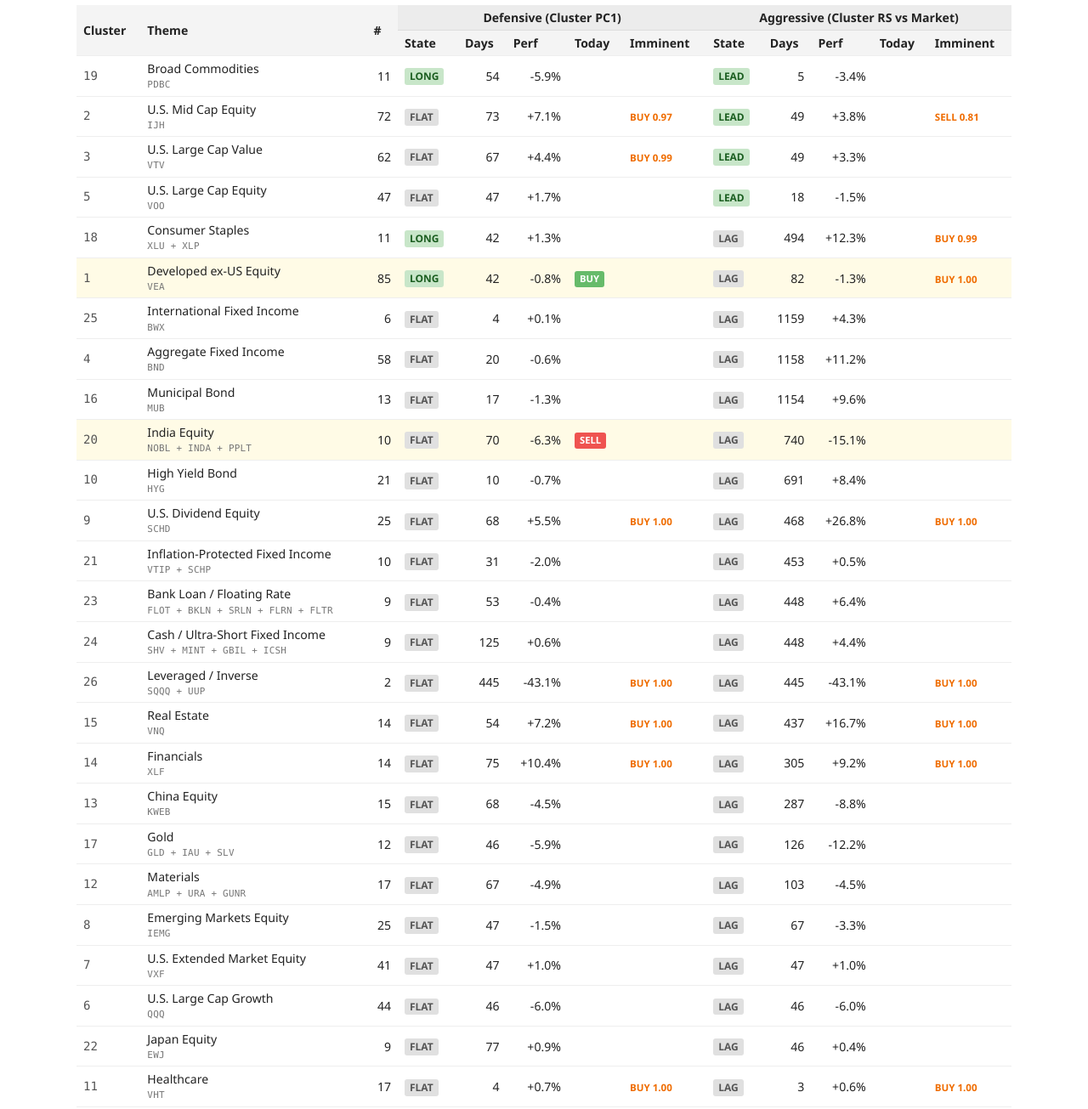
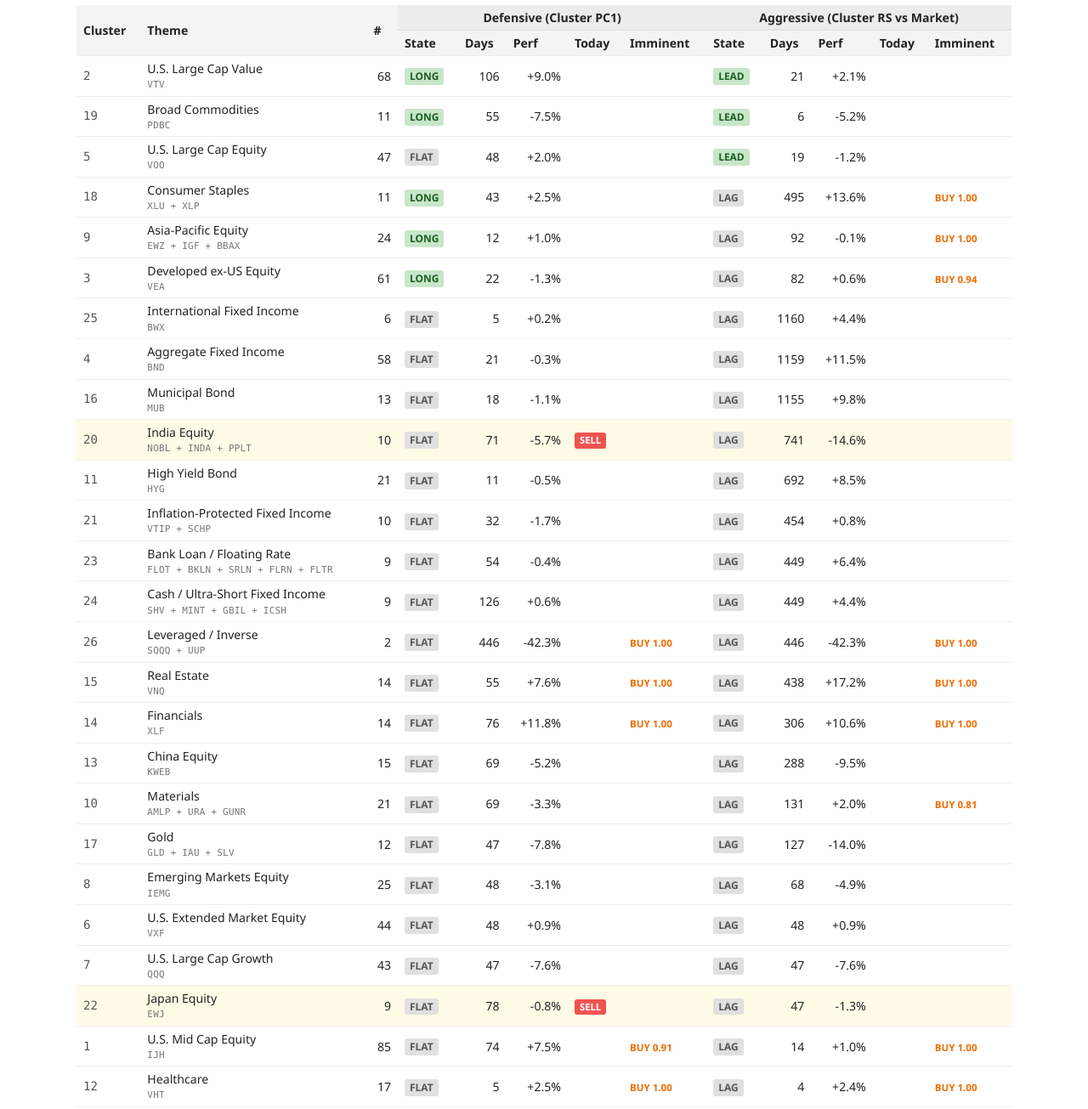
Before and after one commit to sidmat/ETF-Signals, a plain HTML site: page index.html in a window 1280 px wide. Shown: the part 620-1925 px from the top of the page at 85% size. Drawn offline with Linux system fonts and the light colour scheme.

Commit message:
index update

```diff
--- a/index.html
+++ b/index.html
@@ -36,7 +36,7 @@
 <body>
   <h1>Sid Mathur's Thematic ETF Multi-Momentum Screening System</h1>
   <p class="sub">Two strategies on the same thematic ETF universe, each updated daily.</p>
-  <p class="updated">Updated 28 Jul 2026 &middot; 26 clusters &middot; Defensive LONG: 3/26 &middot; Aggressive LEAD: 4/26 &middot; Today: 2 defensive events, 0 aggressive events</p>
+  <p class="updated">Updated 29 Jul 2026 &middot; 26 clusters &middot; Defensive LONG: 5/26 &middot; Aggressive LEAD: 3/26 &middot; Today: 2 defensive events, 0 aggressive events</p>
 
   <div class="card">
     <a href="SM-TETF-Report.pdf">Defensive Strategy &mdash; Latest Report (PDF)</a>
@@ -76,32 +76,32 @@
       </tr>
     </thead>
     <tbody>
-      <tr class=""><td class="cl">19</td><td><div class="theme-name">Broad Commodities</div><div class="basket">PDBC</div></td><td class="num">11</td><td><span class="st-long">LONG</span></td><td class="num">54</td><td class="num">-5.9%</td><td></td><td></td><td><span class="st-long">LEAD</span></td><td class="num">5</td><td class="num">-3.4%</td><td></td><td></td></tr>
-      <tr class=""><td class="cl">2</td><td><div class="theme-name">U.S. Mid Cap Equity</div><div class="basket">IJH</div></td><td class="num">72</td><td><span class="st-flat">FLAT</span></td><td class="num">73</td><td class="num">+7.1%</td><td></td><td><span class="imm">BUY 0.97</span></td><td><span class="st-long">LEAD</span></td><td class="num">49</td><td class="num">+3.8%</td><td></td><td><span class="imm">SELL 0.81</span></td></tr>
-      <tr class=""><td class="cl">3</td><td><div class="theme-name">U.S. Large Cap Value</div><div class="basket">VTV</div></td><td class="num">62</td><td><span class="st-flat">FLAT</span></td><td class="num">67</td><td class="num">+4.4%</td><td></td><td><span class="imm">BUY 0.99</span></td><td><span class="st-long">LEAD</span></td><td class="num">49</td><td class="num">+3.3%</td><td></td><td></td></tr>
-      <tr class=""><td class="cl">5</td><td><div class="theme-name">U.S. Large Cap Equity</div><div class="basket">VOO</div></td><td class="num">47</td><td><span class="st-flat">FLAT</span></td><td class="num">47</td><td class="num">+1.7%</td><td></td><td></td><td><span class="st-long">LEAD</span></td><td class="num">18</td><td class="num">-1.5%</td><td></td><td></td></tr>
-      <tr class=""><td class="cl">18</td><td><div class="theme-name">Consumer Staples</div><div class="basket">XLU + XLP</div></td><td class="num">11</td><td><span class="st-long">LONG</span></td><td class="num">42</td><td class="num">+1.3%</td><td></td><td></td><td><span class="st-flat">LAG</span></td><td class="num">494</td><td class="num">+12.3%</td><td></td><td><span class="imm">BUY 0.99</span></td></tr>
-      <tr class="evrow"><td class="cl">1</td><td><div class="theme-name">Developed ex-US Equity</div><div class="basket">VEA</div></td><td class="num">85</td><td><span class="st-long">LONG</span></td><td class="num">42</td><td class="num">-0.8%</td><td><span class="ev-up">BUY</span></td><td></td><td><span class="st-flat">LAG</span></td><td class="num">82</td><td class="num">-1.3%</td><td></td><td><span class="imm">BUY 1.00</span></td></tr>
-      <tr class=""><td class="cl">25</td><td><div class="theme-name">International Fixed Income</div><div class="basket">BWX</div></td><td class="num">6</td><td><span class="st-flat">FLAT</span></td><td class="num">4</td><td class="num">+0.1%</td><td></td><td></td><td><span class="st-flat">LAG</span></td><td class="num">1159</td><td class="num">+4.3%</td><td></td><td></td></tr>
-      <tr class=""><td class="cl">4</td><td><div class="theme-name">Aggregate Fixed Income</div><div class="basket">BND</div></td><td class="num">58</td><td><span class="st-flat">FLAT</span></td><td class="num">20</td><td class="num">-0.6%</td><td></td><td></td><td><span class="st-flat">LAG</span></td><td class="num">1158</td><td class="num">+11.2%</td><td></td><td></td></tr>
-      <tr class=""><td class="cl">16</td><td><div class="theme-name">Municipal Bond</div><div class="basket">MUB</div></td><td class="num">13</td><td><span class="st-flat">FLAT</span></td><td class="num">17</td><td class="num">-1.3%</td><td></td><td></td><td><span class="st-flat">LAG</span></td><td class="num">1154</td><td class="num">+9.6%</td><td></td><td></td></tr>
-      <tr class="evrow"><td class="cl">20</td><td><div class="theme-name">India Equity</div><div class="basket">NOBL + INDA + PPLT</div></td><td class="num">10</td><td><span class="st-flat">FLAT</span></td><td class="num">70</td><td class="num">-6.3%</td><td><span class="ev-dn">SELL</span></td><td></td><td><span class="st-flat">LAG</span></td><td class="num">740</td><td class="num">-15.1%</td><td></td><td></td></tr>
-      <tr class=""><td class="cl">10</td><td><div class="theme-name">High Yield Bond</div><div class="basket">HYG</div></td><td class="num">21</td><td><span class="st-flat">FLAT</span></td><td class="num">10</td><td class="num">-0.7%</td><td></td><td></td><td><span class="st-flat">LAG</span></td><td class="num">691</td><td class="num">+8.4%</td><td></td><td></td></tr>
-      <tr class=""><td class="cl">9</td><td><div class="theme-name">U.S. Dividend Equity</div><div class="basket">SCHD</div></td><td class="num">25</td><td><span class="st-flat">FLAT</span></td><td class="num">68</td><td class="num">+5.5%</td><td></td><td><span class="imm">BUY 1.00</span></td><td><span class="st-flat">LAG</span></td><td class="num">468</td><td class="num">+26.8%</td><td></td><td><span class="imm">BUY 1.00</span></td></tr>
-      <tr class=""><td class="cl">21</td><td><div class="theme-name">Inflation-Protected Fixed Income</div><div class="basket">VTIP + SCHP</div></td><td class="num">10</td><td><span class="st-flat">FLAT</span></td><td class="num">31</td><td class="num">-2.0%</td><td></td><td></td><td><span class="st-flat">LAG</span></td><td class="num">453</td><td class="num">+0.5%</td><td></td><td></td></tr>
-      <tr class=""><td class="cl">23</td><td><div class="theme-name">Bank Loan / Floating Rate</div><div class="basket">FLOT + BKLN + SRLN + FLRN + FLTR</div></td><td class="num">9</td><td><span class="st-flat">FLAT</span></td><td class="num">53</td><td class="num">-0.4%</td><td></td><td></td><td><span class="st-flat">LAG</span></td><td class="num">448</td><td class="num">+6.4%</td><td></td><td></td></tr>
-      <tr class=""><td class="cl">24</td><td><div class="theme-name">Cash / Ultra-Short Fixed Income</div><div class="basket">SHV + MINT + GBIL + ICSH</div></td><td class="num">9</td><td><span class="st-flat">FLAT</span></td><td class="num">125</td><td class="num">+0.6%</td><td></td><td></td><td><span class="st-flat">LAG</span></td><td class="num">448</td><td class="num">+4.4%</td><td></td><td></td></tr>
-      <tr class=""><td class="cl">26</td><td><div class="theme-name">Leveraged / Inverse</div><div class="basket">SQQQ + UUP</div></td><td class="num">2</td><td><span class="st-flat">FLAT</span></td><td class="num">445</td><td class="num">-43.1%</td><td></td><td><span class="imm">BUY 1.00</span></td><td><span class="st-flat">LAG</span></td><td class="num">445</td><td class="num">-43.1%</td><td></td><td><span class="imm">BUY 1.00</span></td></tr>
-      <tr class=""><td class="cl">15</td><td><div class="theme-name">Real Estate</div><div class="basket">VNQ</div></td><td class="num">14</td><td><span class="st-flat">FLAT</span></td><td class="num">54</td><td class="num">+7.2%</td><td></td><td><span class="imm">BUY 1.00</span></td><td><span class="st-flat">LAG</span></td><td class="num">437</td><td class="num">+16.7%</td><td></td><td><span class="imm">BUY 1.00</span></td></tr>
-      <tr class=""><td class="cl">14</td><td><div class="theme-name">Financials</div><div class="basket">XLF</div></td><td class="num">14</td><td><span class="st-flat">FLAT</span></td><td class="num">75</td><td class="num">+10.4%</td><td></td><td><span class="imm">BUY 1.00</span></td><td><span class="st-flat">LAG</span></td><td class="num">305</td><td class="num">+9.2%</td><td></td><td><span class="imm">BUY 1.00</span></td></tr>
-      <tr class=""><td class="cl">13</td><td><div class="theme-name">China Equity</div><div class="basket">KWEB</div></td><td class="num">15</td><td><span class="st-flat">FLAT</span></td><td class="num">68</td><td class="num">-4.5%</td><td></td><td></td><td><span class="st-flat">LAG</span></td><td class="num">287</td><td class="num">-8.8%</td><td></td><td></td></tr>
-      <tr class=""><td class="cl">17</td><td><div class="theme-name">Gold</div><div class="basket">GLD + IAU + SLV</div></td><td class="num">12</td><td><span class="st-flat">FLAT</span></td><td class="num">46</td><td class="num">-5.9%</td><td></td><td></td><td><span class="st-flat">LAG</span></td><td class="num">126</td><td class="num">-12.2%</td><td></td><td></td></tr>
-      <tr class=""><td class="cl">12</td><td><div class="theme-name">Materials</div><div class="basket">AMLP + URA + GUNR</div></td><td class="num">17</td><td><span class="st-flat">FLAT</span></td><td class="num">67</td><td class="num">-4.9%</td><td></td><td></td><td><span class="st-flat">LAG</span></td><td class="num">103</td><td class="num">-4.5%</td><td></td><td></td></tr>
-      <tr class=""><td class="cl">8</td><td><div class="theme-name">Emerging Markets Equity</div><div class="basket">IEMG</div></td><td class="num">25</td><td><span class="st-flat">FLAT</span></td><td class="num">47</td><td class="num">-1.5%</td><td></td><td></td><td><span class="st-flat">LAG</span></td><td class="num">67</td><td class="num">-3.3%</td><td></td><td></td></tr>
-      <tr class=""><td class="cl">7</td><td><div class="theme-name">U.S. Extended Market Equity</div><div class="basket">VXF</div></td><td class="num">41</td><td><span class="st-flat">FLAT</span></td><td class="num">47</td><td class="num">+1.0%</td><td></td><td></td><td><span class="st-flat">LAG</span></td><td class="num">47</td><td class="num">+1.0%</td><td></td><td></td></tr>
-      <tr class=""><td class="cl">6</td><td><div class="theme-name">U.S. Large Cap Growth</div><div class="basket">QQQ</div></td><td class="num">44</td><td><span class="st-flat">FLAT</span></td><td class="num">46</td><td class="num">-6.0%</td><td></td><td></td><td><span class="st-flat">LAG</span></td><td class="num">46</td><td class="num">-6.0%</td><td></td><td></td></tr>
-      <tr class=""><td class="cl">22</td><td><div class="theme-name">Japan Equity</div><div class="basket">EWJ</div></td><td class="num">9</td><td><span class="st-flat">FLAT</span></td><td class="num">77</td><td class="num">+0.9%</td><td></td><td></td><td><span class="st-flat">LAG</span></td><td class="num">46</td><td class="num">+0.4%</td><td></td><td></td></tr>
-      <tr class=""><td class="cl">11</td><td><div class="theme-name">Healthcare</div><div class="basket">VHT</div></td><td class="num">17</td><td><span class="st-flat">FLAT</span></td><td class="num">4</td><td class="num">+0.7%</td><td></td><td><span class="imm">BUY 1.00</span></td><td><span class="st-flat">LAG</span></td><td class="num">3</td><td class="num">+0.6%</td><td></td><td><span class="imm">BUY 1.00</span></td></tr>
+      <tr class=""><td class="cl">2</td><td><div class="theme-name">U.S. Large Cap Value</div><div class="basket">VTV</div></td><td class="num">68</td><td><span class="st-long">LONG</span></td><td class="num">106</td><td class="num">+9.0%</td><td></td><td></td><td><span class="st-long">LEAD</span></td><td class="num">21</td><td class="num">+2.1%</td><td></td><td></td></tr>
+      <tr class=""><td class="cl">19</td><td><div class="theme-name">Broad Commodities</div><div class="basket">PDBC</div></td><td class="num">11</td><td><span class="st-long">LONG</span></td><td class="num">55</td><td class="num">-7.5%</td><td></td><td></td><td><span class="st-long">LEAD</span></td><td class="num">6</td><td class="num">-5.2%</td><td></td><td></td></tr>
+      <tr class=""><td class="cl">5</td><td><div class="theme-name">U.S. Large Cap Equity</div><div class="basket">VOO</div></td><td class="num">47</td><td><span class="st-flat">FLAT</span></td><td class="num">48</td><td class="num">+2.0%</td><td></td><td></td><td><span class="st-long">LEAD</span></td><td class="num">19</td><td class="num">-1.2%</td><td></td><td></td></tr>
+      <tr class=""><td class="cl">18</td><td><div class="theme-name">Consumer Staples</div><div class="basket">XLU + XLP</div></td><td class="num">11</td><td><span class="st-long">LONG</span></td><td class="num">43</td><td class="num">+2.5%</td><td></td><td></td><td><span class="st-flat">LAG</span></td><td class="num">495</td><td class="num">+13.6%</td><td></td><td><span class="imm">BUY 1.00</span></td></tr>
+      <tr class=""><td class="cl">9</td><td><div class="theme-name">Asia-Pacific Equity</div><div class="basket">EWZ + IGF + BBAX</div></td><td class="num">24</td><td><span class="st-long">LONG</span></td><td class="num">12</td><td class="num">+1.0%</td><td></td><td></td><td><span class="st-flat">LAG</span></td><td class="num">92</td><td class="num">-0.1%</td><td></td><td><span class="imm">BUY 1.00</span></td></tr>
+      <tr class=""><td class="cl">3</td><td><div class="theme-name">Developed ex-US Equity</div><div class="basket">VEA</div></td><td class="num">61</td><td><span class="st-long">LONG</span></td><td class="num">22</td><td class="num">-1.3%</td><td></td><td></td><td><span class="st-flat">LAG</span></td><td class="num">82</td><td class="num">+0.6%</td><td></td><td><span class="imm">BUY 0.94</span></td></tr>
+      <tr class=""><td class="cl">25</td><td><div class="theme-name">International Fixed Income</div><div class="basket">BWX</div></td><td class="num">6</td><td><span class="st-flat">FLAT</span></td><td class="num">5</td><td class="num">+0.2%</td><td></td><td></td><td><span class="st-flat">LAG</span></td><td class="num">1160</td><td class="num">+4.4%</td><td></td><td></td></tr>
+      <tr class=""><td class="cl">4</td><td><div class="theme-name">Aggregate Fixed Income</div><div class="basket">BND</div></td><td class="num">58</td><td><span class="st-flat">FLAT</span></td><td class="num">21</td><td class="num">-0.3%</td><td></td><td></td><td><span class="st-flat">LAG</span></td><td class="num">1159</td><td class="num">+11.5%</td><td></td><td></td></tr>
+      <tr class=""><td class="cl">16</td><td><div class="theme-name">Municipal Bond</div><div class="basket">MUB</div></td><td class="num">13</td><td><span class="st-flat">FLAT</span></td><td class="num">18</td><td class="num">-1.1%</td><td></td><td></td><td><span class="st-flat">LAG</span></td><td class="num">1155</td><td class="num">+9.8%</td><td></td><td></td></tr>
+      <tr class="evrow"><td class="cl">20</td><td><div class="theme-name">India Equity</div><div class="basket">NOBL + INDA + PPLT</div></td><td class="num">10</td><td><span class="st-flat">FLAT</span></td><td class="num">71</td><td class="num">-5.7%</td><td><span class="ev-dn">SELL</span></td><td></td><td><span class="st-flat">LAG</span></td><td class="num">741</td><td class="num">-14.6%</td><td></td><td></td></tr>
+      <tr class=""><td class="cl">11</td><td><div class="theme-name">High Yield Bond</div><div class="basket">HYG</div></td><td class="num">21</td><td><span class="st-flat">FLAT</span></td><td class="num">11</td><td class="num">-0.5%</td><td></td><td></td><td><span class="st-flat">LAG</span></td><td class="num">692</td><td class="num">+8.5%</td><td></td><td></td></tr>
+      <tr class=""><td class="cl">21</td><td><div class="theme-name">Inflation-Protected Fixed Income</div><div class="basket">VTIP + SCHP</div></td><td class="num">10</td><td><span class="st-flat">FLAT</span></td><td class="num">32</td><td class="num">-1.7%</td><td></td><td></td><td><span class="st-flat">LAG</span></td><td class="num">454</td><td class="num">+0.8%</td><td></td><td></td></tr>
+      <tr class=""><td class="cl">23</td><td><div class="theme-name">Bank Loan / Floating Rate</div><div class="basket">FLOT + BKLN + SRLN + FLRN + FLTR</div></td><td class="num">9</td><td><span class="st-flat">FLAT</span></td><td class="num">54</td><td class="num">-0.4%</td><td></td><td></td><td><span class="st-flat">LAG</span></td><td class="num">449</td><td class="num">+6.4%</td><td></td><td></td></tr>
+      <tr class=""><td class="cl">24</td><td><div class="theme-name">Cash / Ultra-Short Fixed Income</div><div class="basket">SHV + MINT + GBIL + ICSH</div></td><td class="num">9</td><td><span class="st-flat">FLAT</span></td><td class="num">126</td><td class="num">+0.6%</td><td></td><td></td><td><span class="st-flat">LAG</span></td><td class="num">449</td><td class="num">+4.4%</td><td></td><td></td></tr>
+      <tr class=""><td class="cl">26</td><td><div class="theme-name">Leveraged / Inverse</div><div class="basket">SQQQ + UUP</div></td><td class="num">2</td><td><span class="st-flat">FLAT</span></td><td class="num">446</td><td class="num">-42.3%</td><td></td><td><span class="imm">BUY 1.00</span></td><td><span class="st-flat">LAG</span></td><td class="num">446</td><td class="num">-42.3%</td><td></td><td><span class="imm">BUY 1.00</span></td></tr>
+      <tr class=""><td class="cl">15</td><td><div class="theme-name">Real Estate</div><div class="basket">VNQ</div></td><td class="num">14</td><td><span class="st-flat">FLAT</span></td><td class="num">55</td><td class="num">+7.6%</td><td></td><td><span class="imm">BUY 1.00</span></td><td><span class="st-flat">LAG</span></td><td class="num">438</td><td class="num">+17.2%</td><td></td><td><span class="imm">BUY 1.00</span></td></tr>
+      <tr class=""><td class="cl">14</td><td><div class="theme-name">Financials</div><div class="basket">XLF</div></td><td class="num">14</td><td><span class="st-flat">FLAT</span></td><td class="num">76</td><td class="num">+11.8%</td><td></td><td><span class="imm">BUY 1.00</span></td><td><span class="st-flat">LAG</span></td><td class="num">306</td><td class="num">+10.6%</td><td></td><td><span class="imm">BUY 1.00</span></td></tr>
+      <tr class=""><td class="cl">13</td><td><div class="theme-name">China Equity</div><div class="basket">KWEB</div></td><td class="num">15</td><td><span class="st-flat">FLAT</span></td><td class="num">69</td><td class="num">-5.2%</td><td></td><td></td><td><span class="st-flat">LAG</span></td><td class="num">288</td><td class="num">-9.5%</td><td></td><td></td></tr>
+      <tr class=""><td class="cl">10</td><td><div class="theme-name">Materials</div><div class="basket">AMLP + URA + GUNR</div></td><td class="num">21</td><td><span class="st-flat">FLAT</span></td><td class="num">69</td><td class="num">-3.3%</td><td></td><td></td><td><span class="st-flat">LAG</span></td><td class="num">131</td><td class="num">+2.0%</td><td></td><td><span class="imm">BUY 0.81</span></td></tr>
+      <tr class=""><td class="cl">17</td><td><div class="theme-name">Gold</div><div class="basket">GLD + IAU + SLV</div></td><td class="num">12</td><td><span class="st-flat">FLAT</span></td><td class="num">47</td><td class="num">-7.8%</td><td></td><td></td><td><span class="st-flat">LAG</span></td><td class="num">127</td><td class="num">-14.0%</td><td></td><td></td></tr>
+      <tr class=""><td class="cl">8</td><td><div class="theme-name">Emerging Markets Equity</div><div class="basket">IEMG</div></td><td class="num">25</td><td><span class="st-flat">FLAT</span></td><td class="num">48</td><td class="num">-3.1%</td><td></td><td></td><td><span class="st-flat">LAG</span></td><td class="num">68</td><td class="num">-4.9%</td><td></td><td></td></tr>
+      <tr class=""><td class="cl">6</td><td><div class="theme-name">U.S. Extended Market Equity</div><div class="basket">VXF</div></td><td class="num">44</td><td><span class="st-flat">FLAT</span></td><td class="num">48</td><td class="num">+0.9%</td><td></td><td></td><td><span class="st-flat">LAG</span></td><td class="num">48</td><td class="num">+0.9%</td><td></td><td></td></tr>
+      <tr class=""><td class="cl">7</td><td><div class="theme-name">U.S. Large Cap Growth</div><div class="basket">QQQ</div></td><td class="num">43</td><td><span class="st-flat">FLAT</span></td><td class="num">47</td><td class="num">-7.6%</td><td></td><td></td><td><span class="st-flat">LAG</span></td><td class="num">47</td><td class="num">-7.6%</td><td></td><td></td></tr>
+      <tr class="evrow"><td class="cl">22</td><td><div class="theme-name">Japan Equity</div><div class="basket">EWJ</div></td><td class="num">9</td><td><span class="st-flat">FLAT</span></td><td class="num">78</td><td class="num">-0.8%</td><td><span class="ev-dn">SELL</span></td><td></td><td><span class="st-flat">LAG</span></td><td class="num">47</td><td class="num">-1.3%</td><td></td><td></td></tr>
+      <tr class=""><td class="cl">1</td><td><div class="theme-name">U.S. Mid Cap Equity</div><div class="basket">IJH</div></td><td class="num">85</td><td><span class="st-flat">FLAT</span></td><td class="num">74</td><td class="num">+7.5%</td><td></td><td><span class="imm">BUY 0.91</span></td><td><span class="st-flat">LAG</span></td><td class="num">14</td><td class="num">+1.0%</td><td></td><td><span class="imm">BUY 1.00</span></td></tr>
+      <tr class=""><td class="cl">12</td><td><div class="theme-name">Healthcare</div><div class="basket">VHT</div></td><td class="num">17</td><td><span class="st-flat">FLAT</span></td><td class="num">5</td><td class="num">+2.5%</td><td></td><td><span class="imm">BUY 1.00</span></td><td><span class="st-flat">LAG</span></td><td class="num">4</td><td class="num">+2.4%</td><td></td><td><span class="imm">BUY 1.00</span></td></tr>
     </tbody>
   </table>
 
```
